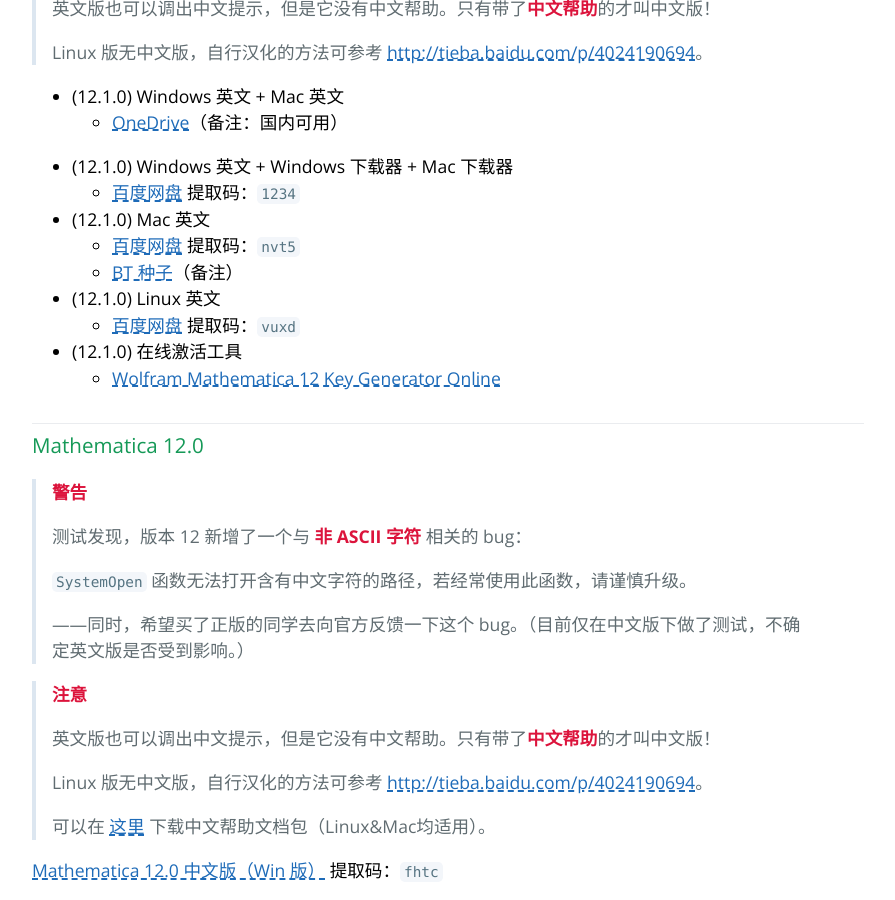
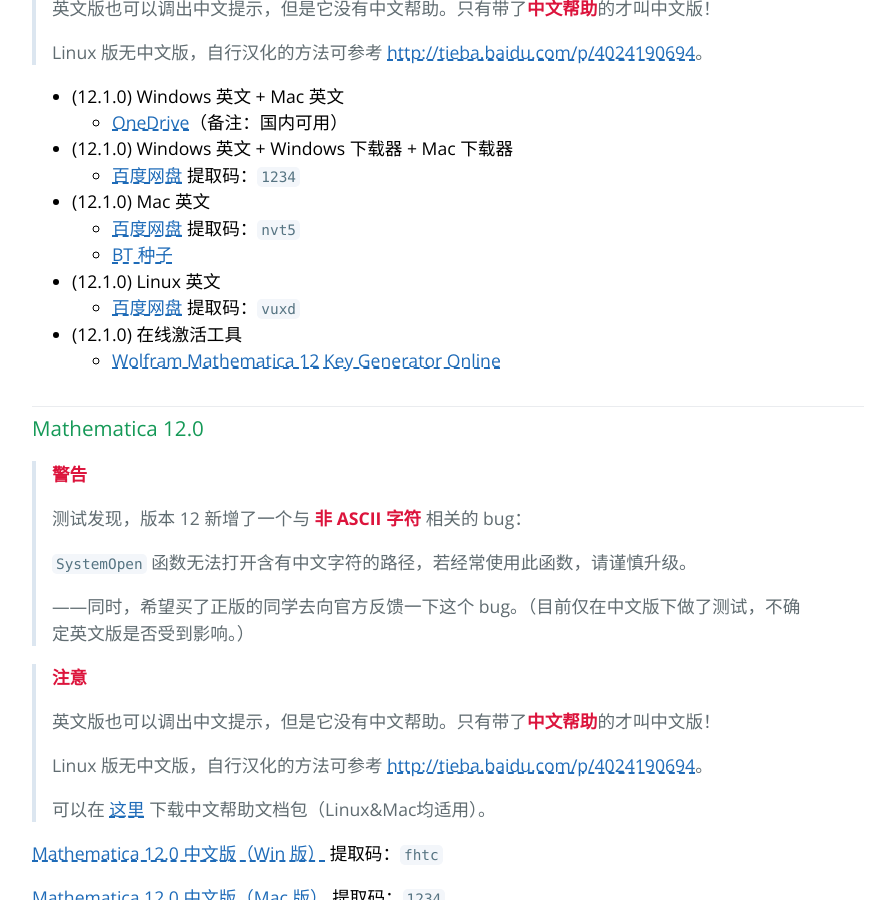
Before and after one commit to TieBaMma/InstallTutorial, a Jekyll site: the page built from index.md, in a window 1280 px wide and 900 px high, scrolled down 2542 px. Shown: the whole window, without its empty margins (192-1087 px from the left). Built offline with Jekyll 4.4.1, drawn with Linux system fonts in a browser that asks for light colours.

Commit message:
去除了不必要的占位
根据 https://github.com/TieBaMma/InstallTutorial/pull/32#discussion_r405226792 的建议去除了占位。

````diff
--- a/index.md
+++ b/index.md
@@ -91,22 +91,16 @@
 
 * (12.1.0) Windows 英文 + Mac 英文
   * [OneDrive](http://wxyh.bilibli.icu/yunpan/onedrive/Software/study-software/Mathematica/)（备注：国内可用）
-<!--  * 磁力链接：-->
-
- <!--   ```uri-->
- <!--   magnet:?xxxx-->
- <!--   ```-->
 
 * (12.1.0) Windows 英文 + Windows 下载器 + Mac 下载器
   * [百度网盘](https://pan.baidu.com/s/1d8mwxiEFqNI7JO_-c8smyg) 提取码：`1234`
 
 * (12.1.0) Mac 英文
   * [百度网盘](https://pan.baidu.com/s/1ABAAe3gh4fzwKWMlPhdtDw) 提取码：`nvt5`
-  * [BT 种子](https://mac-torrents.io/wp-content/uploads/2020/03/Mathematica.12.1.0.mac-torrents.io_.zip.torrent)（备注）
+  * [BT 种子](https://mac-torrents.io/wp-content/uploads/2020/03/Mathematica.12.1.0.mac-torrents.io_.zip.torrent)
 
 * (12.1.0) Linux 英文
   * [百度网盘](https://pan.baidu.com/s/13SA-sMbEQbzTNsKK-hxafw) 提取码：`vuxd`
-<!--  * 蓝奏云 密码：`xxxx`-->
 
 * (12.1.0) 在线激活工具
   * [Wolfram Mathematica 12 Key Generator Online](https://ibugone.com/blog/2019/05/mathematica-keygen/)
````
